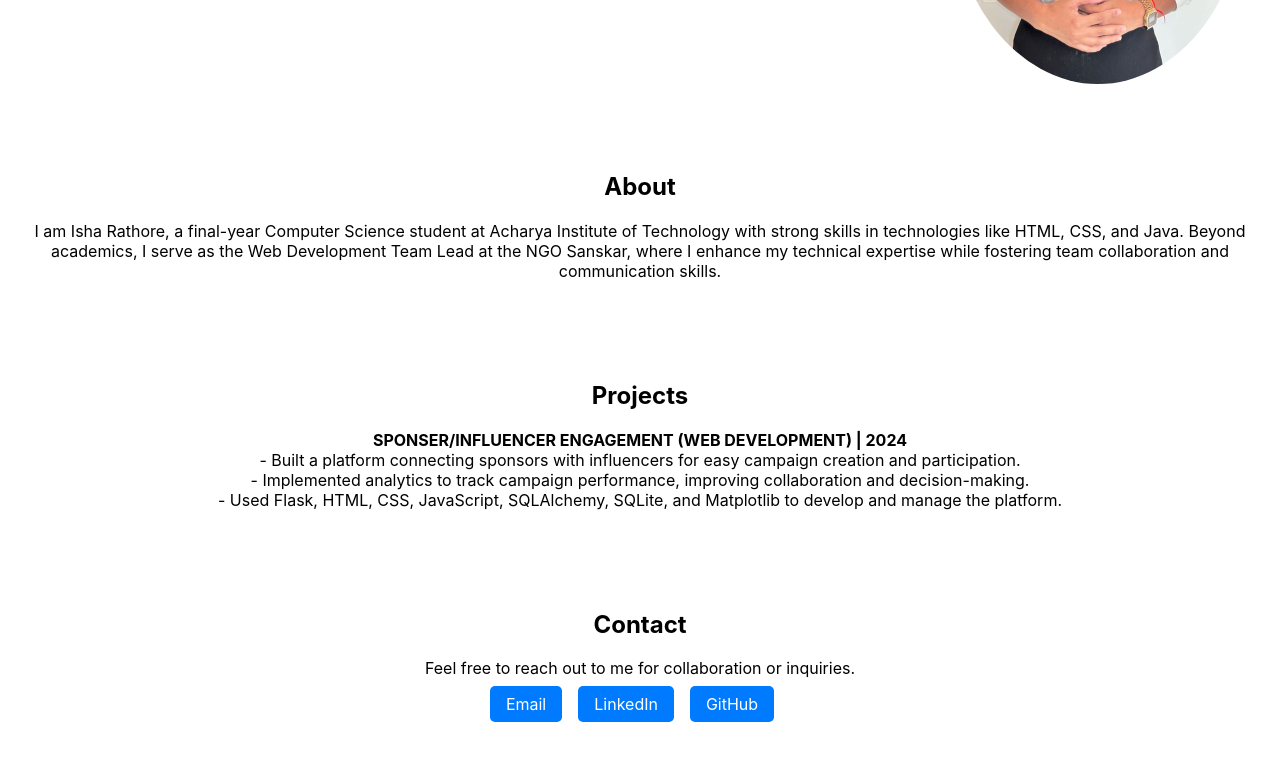
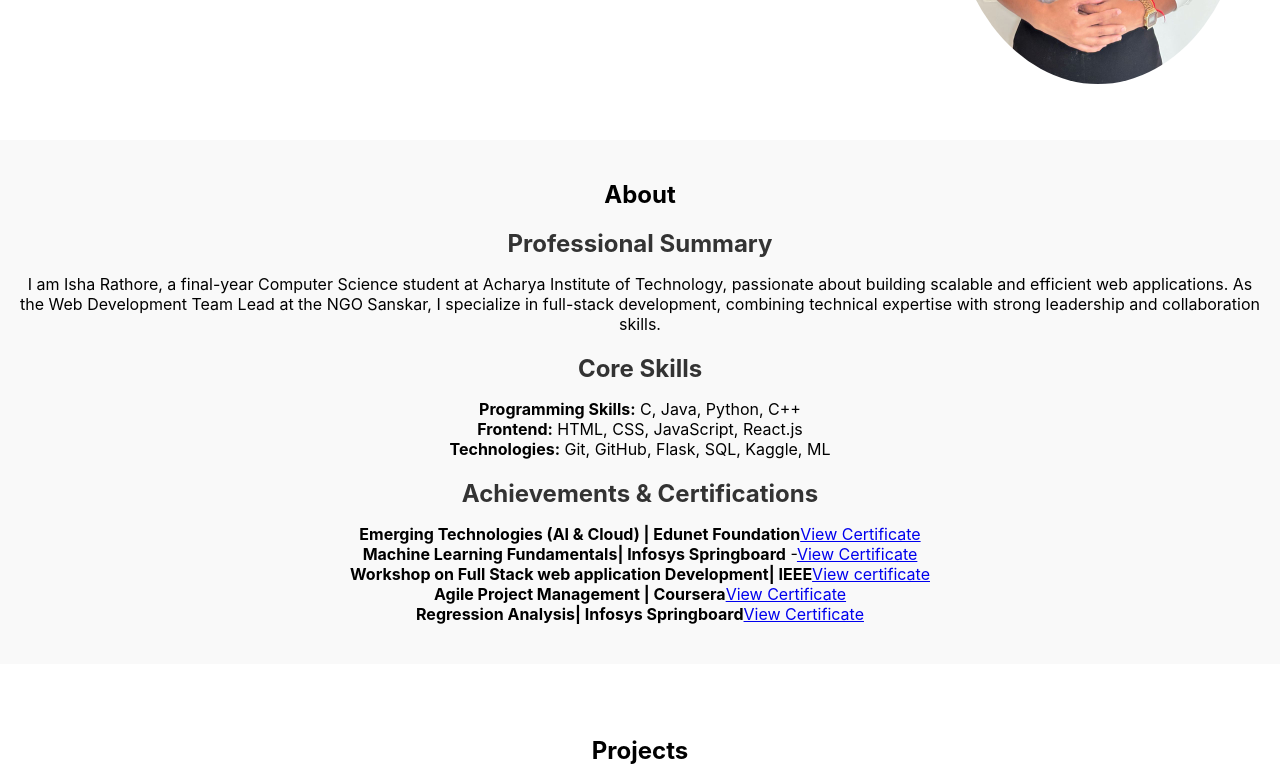
Before and after one commit to Rathoree-01/my-react-app, a React (Create React App) app: page / in a window 1280 px wide. Shown: the part 400-1183 px from the top of the page. Before the commit the page ends 1146 px from the top, so only its background shows below. Built offline with nearby package versions, Linux system fonts and the light colour scheme.

Commit message:
added core skills and certificate

```diff
--- a/src/App.css
+++ b/src/App.css
@@ -50,3 +50,26 @@
 .nav-links a:hover {
   color: #007bff;
 }
+.section-about {
+  padding: 20px;
+  background-color: #f9f9f9;
+  margin: 20px 0;
+}
+
+.section-about h2 {
+  font-size: 1.5rem;
+  color: #333;
+  margin-bottom: 10px;
+}
+
+.about-professional-summary,
+.about-core-skills,
+.about-achievements {
+  margin-bottom: 20px;
+}
+
+.about-core-skills ul,
+.about-achievements ul {
+  list-style: none; /* Removes the default disc bullets */
+  padding-left: 0; /* Aligns the text to the left, removing indentation */
+}
--- a/src/App.js
+++ b/src/App.js
@@ -1,5 +1,6 @@
 import React from 'react';
-import './App.css';  // Importing the App-specific CSS
+import './App.css'; // Importing the App-specific CSS
+
 import heroImage from './assets/WhatsApp Image 2024-10-11 at 17.02.53_7c22b021.jpg';
 
 function App() {
@@ -7,7 +8,7 @@ function App() {
     <div className="App">
       <Header />
       <HeroSection />
-      <SectionsContainer /> {/* Add this below the HeroSection */}
+      <SectionsContainer />
     </div>
   );
 }
@@ -33,7 +34,7 @@ function HeroSection() {
         <h2>Hello,</h2>
         <h1>I'm Isha Rathore</h1>
         <p className="title">
-        I am Isha Rathore, a Computer Science student and Web Development Team Lead at the NGO Sanskar, skilled in HTML, CSS, and Java.
+          I am Isha Rathore, a Computer Science student and Web Development Team Lead at the NGO Sanskar, skilled in HTML, CSS, and Java.
         </p>
         <div className="quick-links">
           <a href="mailto:isharathore36@gmail.com" className="contact-link">Email</a>
@@ -50,7 +51,7 @@ function HeroSection() {
 
 function SectionsContainer() {
   return (
-    <div className="sections-container"> {/* Flex container for About and Projects */}
+    <div className="sections-container">
       <AboutSection />
       <ProjectsSection />
       <ContactSection />
@@ -62,11 +63,84 @@ function AboutSection() {
   return (
     <section id="about" className="section-about">
       <h1>About</h1>
-      <p>
-        I am Isha Rathore, a final-year Computer Science student at Acharya Institute of Technology with strong skills in
-        technologies like HTML, CSS, and Java. Beyond academics, I serve as the Web Development Team Lead at the NGO Sanskar,
-        where I enhance my technical expertise while fostering team collaboration and communication skills.
-      </p>
+
+      {/* Professional Summary */}
+      <div className="about-professional-summary">
+        <h2>Professional Summary</h2>
+        <p>
+          I am Isha Rathore, a final-year Computer Science student at Acharya Institute of Technology, passionate about building
+          scalable and efficient web applications. As the Web Development Team Lead at the NGO Sanskar, I specialize in full-stack development,
+          combining technical expertise with strong leadership and collaboration skills.
+        </p>
+      </div>
+
+      {/* Core Skills */}
+      <div className="about-core-skills">
+        <h2>Core Skills</h2>
+        <ul>
+          <li><strong>Programming Skills:</strong> C, Java, Python, C++</li>
+          <li><strong>Frontend:</strong> HTML, CSS, JavaScript, React.js</li>
+          <li><strong>Technologies:</strong> Git, GitHub, Flask, SQL, Kaggle, ML</li>
+        </ul>
+      </div>
+
+      {/* Achievements & Certifications */}
+      <div className="about-achievements">
+        <h2>Achievements & Certifications</h2>
+        <ul>
+          <li>
+            <strong>Emerging Technologies (AI & Cloud) | Edunet Foundation</strong>
+            <a
+              href="https://drive.google.com/your-cyber-security-certificate-link"
+              target="_blank"
+              rel="noopener noreferrer"
+            >
+              View Certificate
+            </a>
+          </li>
+          <li>
+            <strong>	Machine Learning Fundamentals| Infosys Springboard</strong> -
+            <a
+              href="https://drive.google.com/file/d/1JQTDF4eYUnAEyBmEwyMogBIWvcxDoDPX/view?usp=sharing"
+              target="_blank"
+              rel="noopener noreferrer"
+            >
+              View Certificate
+            </a>
+          </li>
+          <li>
+            <strong>Workshop on Full Stack web application Development| IEEE
+            </strong>
+            <a
+              href="https://drive.google.com/file/d/1j6g4aZJzJqXDLB9nhOtl8MZ53MDEOfbk/view?usp=sharing"
+              target="_blank"
+              rel="noopener noreferrer"
+            >
+              View certificate
+            </a>
+          </li>
+          <li>
+            <strong>Agile Project Management | Coursera</strong>
+            <a
+              href="https://drive.google.com/your-full-stack-certificate-link"
+              target="_blank"
+              rel="noopener noreferrer"
+            >
+              View Certificate
+            </a>
+          </li>
+          <li>
+            <strong>Regression Analysis| Infosys Springboard</strong>
+            <a
+              href="https://drive.google.com/file/d/1wA0gNiLaJ0Ge4InrlrjICqw5ON1tDrS1/view?usp=sharing"
+              target="_blank"
+              rel="noopener noreferrer"
+            >
+              View Certificate
+            </a>
+          </li>
+        </ul>
+      </div>
     </section>
   );
 }
@@ -76,7 +150,7 @@ function ProjectsSection() {
     <section id="projects" className="section-projects">
       <h1>Projects</h1>
       <p>
-        <strong>SPONSER/INFLUENCER ENGAGEMENT (WEB DEVELOPMENT) | 2024</strong><br />
+        <strong>SPONSOR/INFLUENCER ENGAGEMENT (WEB DEVELOPMENT) | 2024</strong><br />
         - Built a platform connecting sponsors with influencers for easy campaign creation and participation.<br />
         - Implemented analytics to track campaign performance, improving collaboration and decision-making.<br />
         - Used Flask, HTML, CSS, JavaScript, SQLAlchemy, SQLite, and Matplotlib to develop and manage the platform.
```
